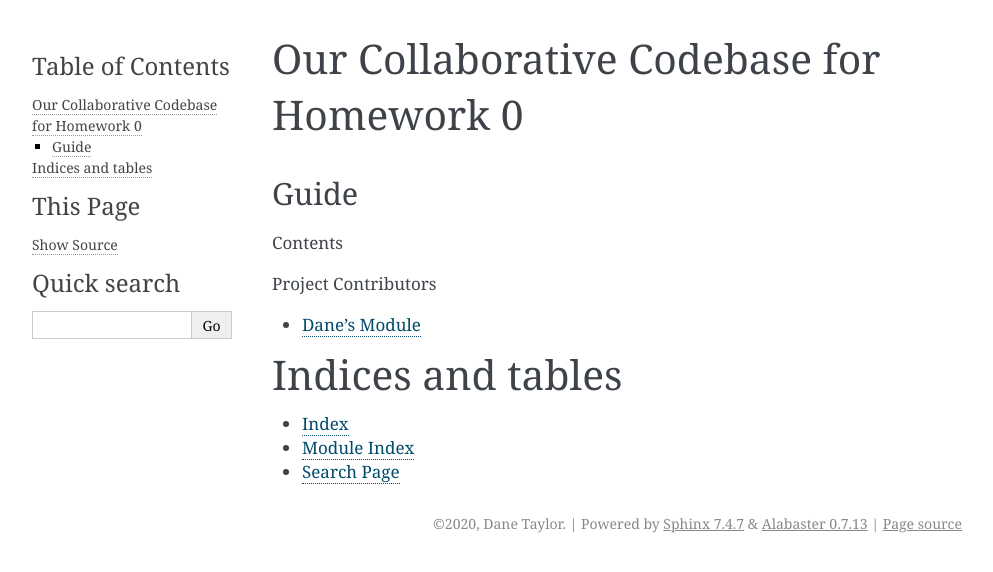
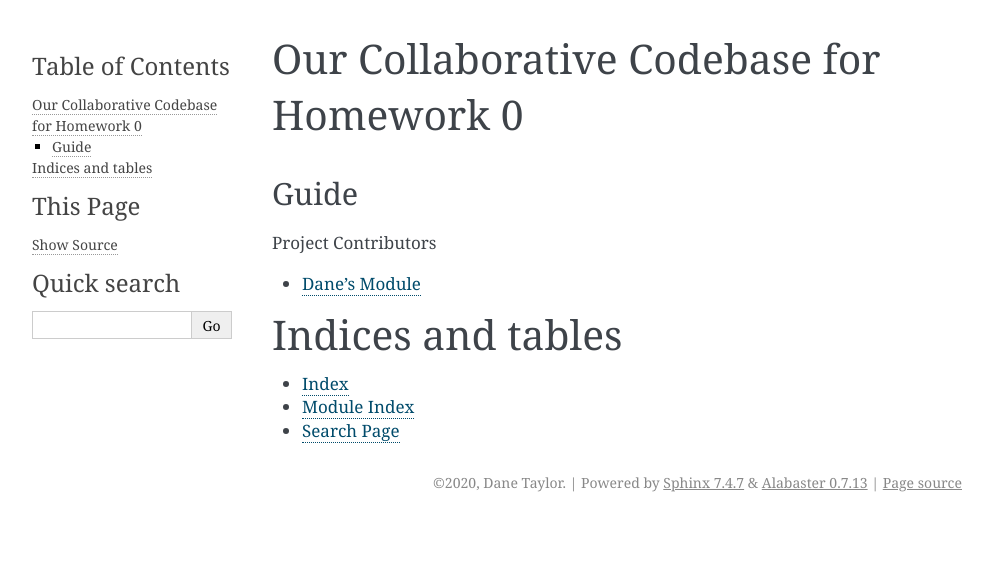
Before and after one commit to taylordr/Fall_2020_MTH563, a Sphinx documentation site: the page built from HW0/docs/source/index.rst, in a window 1280 px wide. Shown: the top 572 px of the page, without its empty margins (148-1141 px from the left). Built offline with Sphinx 7.4.7, drawn with Linux system fonts in a browser that asks for light colours; formulas are drawn with MathJax 3.

Commit message:
Add files via upload

```diff
--- a/HW0/docs/source/conf.py
+++ b/HW0/docs/source/conf.py
@@ -62,3 +62,4 @@
 
 
 autodoc_mock_imports = ["django"]
+master_doc = 'index'
--- a/HW0/docs/source/index.rst
+++ b/HW0/docs/source/index.rst
@@ -4,13 +4,11 @@
    contain the root `toctree` directive.
 
 Our Collaborative Codebase for Homework 0
-=======================
+=========================================
 
 
 Guide
 ^^^^^
-
-Contents
 
 .. toctree::
    :maxdepth: 2
```
